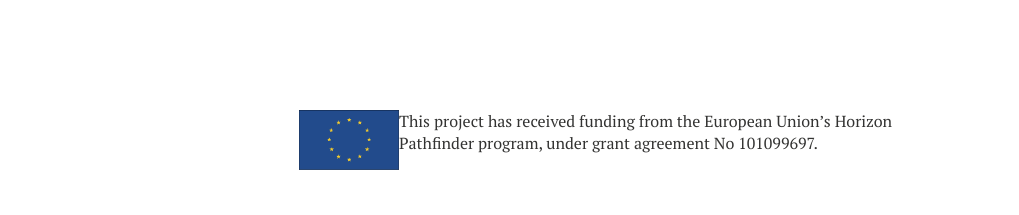
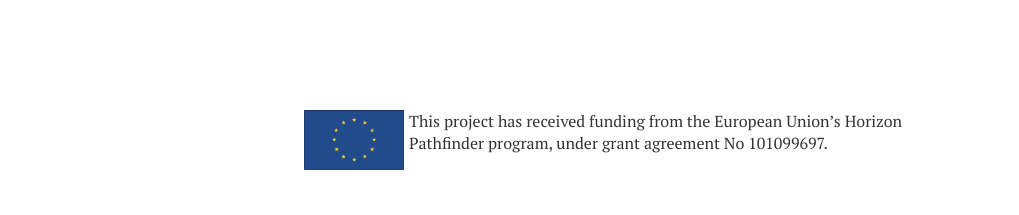
Before and after one commit to biddu/biddu.github.io, a Jekyll site: the page built from index.md, in a window 1280 px wide. Shown: the part 1798-2013 px from the top of the page, without its empty margins (21-1040 px from the left). Built offline with Jekyll 4.4.1, drawn with Linux system fonts in a browser that asks for light colours; nearby versions of some CDN libraries; comment, search, counter and statistics services are not loaded.

Commit message:
Update _footer.html

```diff
--- a/_includes/_footer.html
+++ b/_includes/_footer.html
@@ -1 +1 @@
-<img src="/images/EU_logo2.png" style="float:left;width:100px;"/> This project has received funding from the European Union’s Horizon Pathfinder program, under grant agreement No  101099697.
+<img src="/images/EU_logo2.png" style="float:left;width:100px;margin:0px 5px;"/> This project has received funding from the European Union’s Horizon Pathfinder program, under grant agreement No  101099697.
```
